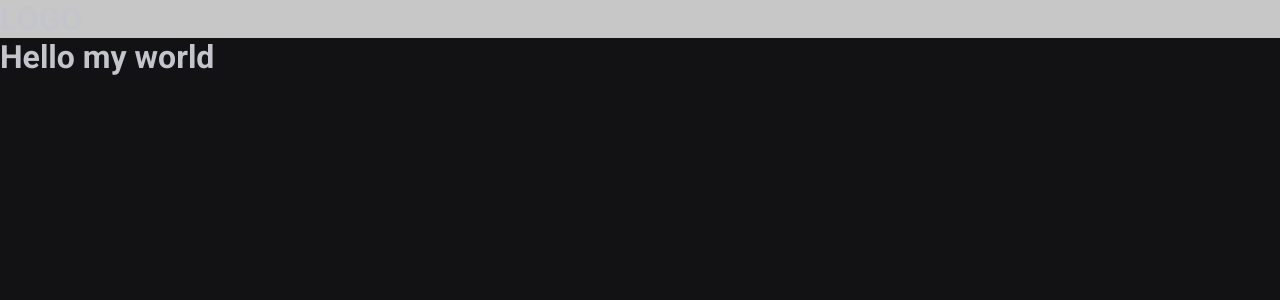
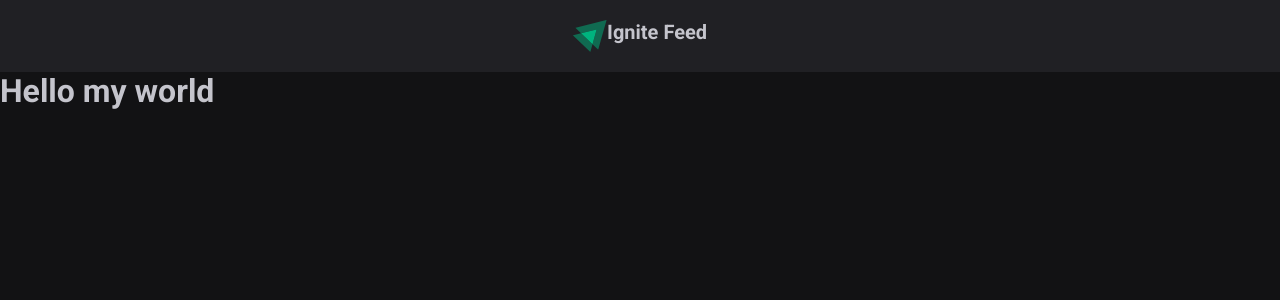
Before and after one commit to ota-mariana/comments-page, a React (Vite) app: page / in a window 1280 px wide. Shown: the top 300 px of the page. Built offline with nearby package versions, Linux system fonts and the light colour scheme.

Commit message:
feat: add logo image and header style

```diff
--- a/src/components/Header.jsx
+++ b/src/components/Header.jsx
@@ -1,7 +1,11 @@
 import styles from './Header.module.css'
+import igniteLogo from '../assets/ignite-logo.svg'
 
 export function Header() {
   return (
-    <h1 className={ styles.header }>LOGO</h1>
+    <header className={ styles.header }>
+      <img src={ igniteLogo } alt="Logotipo do ignite" />
+      <h1>Ignite Feed</h1>
+    </header>
   )
 }
--- a/src/components/Header.module.css
+++ b/src/components/Header.module.css
@@ -1,3 +1,14 @@
 .header {
-  background: rgb(199, 199, 199);
+  background: var(--gray-800);
+  display: flex;
+  justify-content: center;
+  padding: 1.25rem 0;
 }
+
+.header img {
+  height: 2rem;
+}
+
+.header h1 {
+  font-size: 1.25rem;
+}
```
Also changed, not shown: src/assets/ignite-logo.svg (added).
